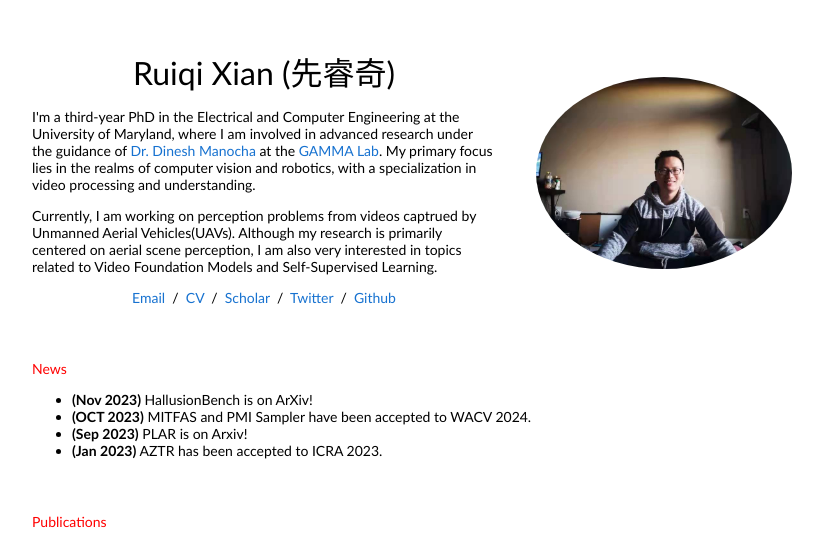
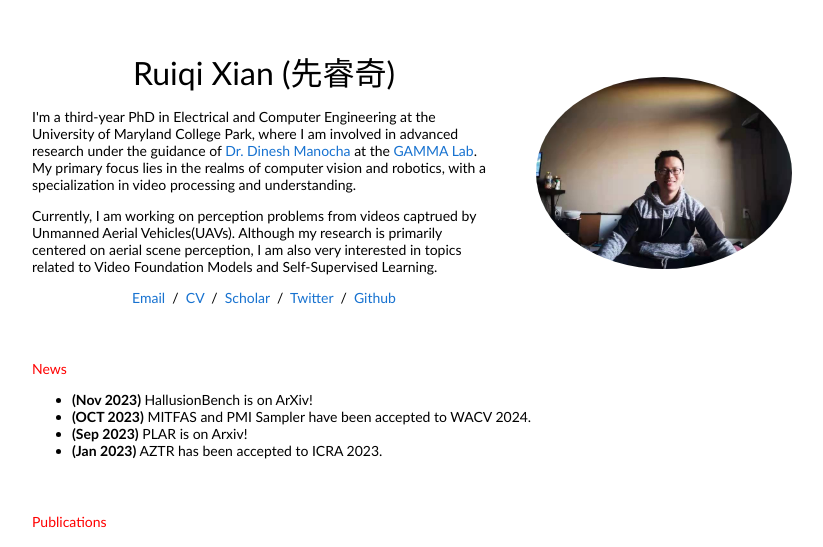
Before and after one commit to Ricky-Xian/Ricky-Xian.github.io, a plain HTML site: page index.html in a window 1280 px wide. Shown: the top 547 px of the page, without its empty margins (228-1051 px from the left). Drawn offline with Linux system fonts and the light colour scheme.

Commit message:
6 commit

```diff
--- a/index.html
+++ b/index.html
@@ -22,7 +22,7 @@
                 <p class="name" style="text-align: center;">
                   Ruiqi Xian (先睿奇)
                 </p>
-                <p>I'm a third-year PhD in the Electrical and Computer Engineering at the University of Maryland, where I am involved in advanced research under the guidance of <a href="https://scholar.google.com/citations?user=X08l_4IAAAAJ&hl=en">Dr. Dinesh Manocha</a> at the <a href="https://gamma.umd.edu/">GAMMA Lab</a>. My primary focus lies in the realms of computer vision and robotics, with a specialization in video processing and understanding.
+                <p>I'm a third-year PhD in Electrical and Computer Engineering at the University of Maryland College Park, where I am involved in advanced research under the guidance of <a href="https://scholar.google.com/citations?user=X08l_4IAAAAJ&hl=en">Dr. Dinesh Manocha</a> at the <a href="https://gamma.umd.edu/">GAMMA Lab</a>. My primary focus lies in the realms of computer vision and robotics, with a specialization in video processing and understanding.
                 </p>
                 <p>
                 Currently, I am working on perception problems from videos captrued by Unmanned Aerial Vehicles(UAVs). Although my research is primarily centered on aerial scene perception, I am also very interested in topics related to Video Foundation Models and Self-Supervised Learning.
```
